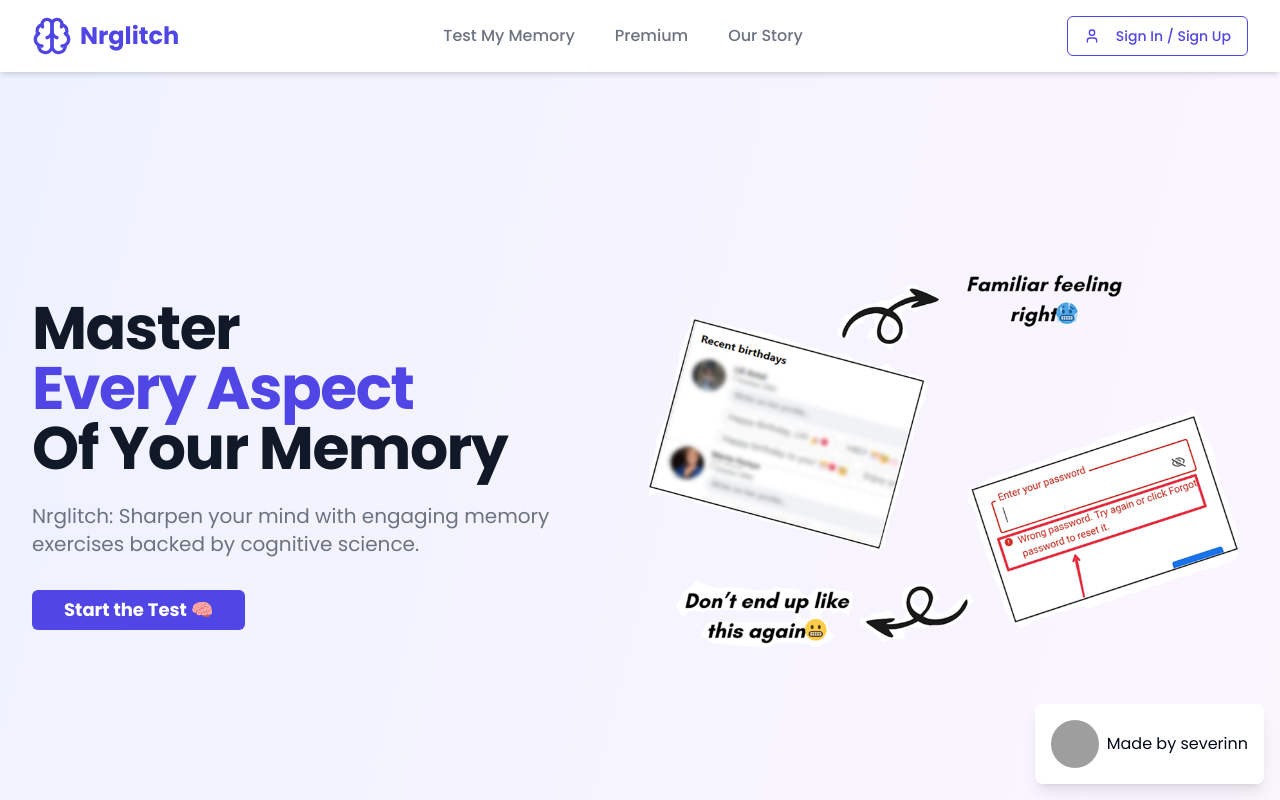
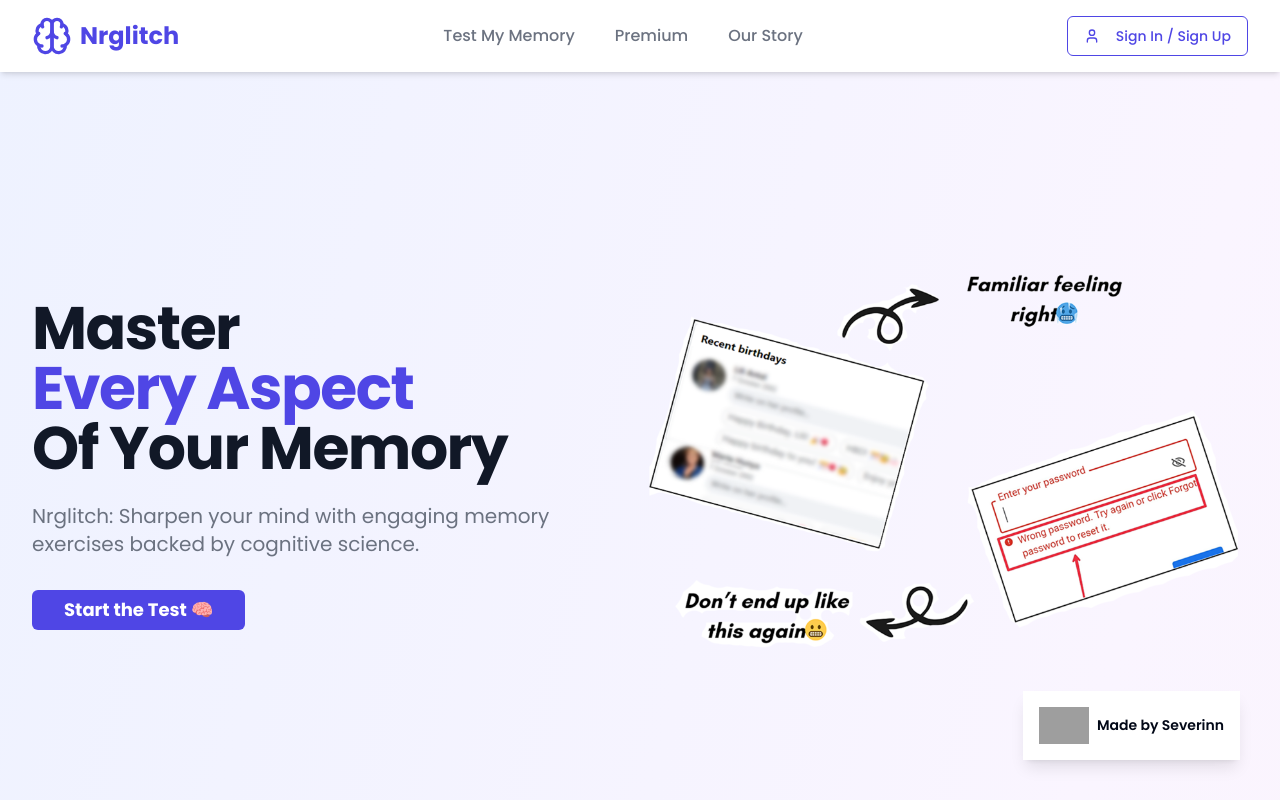
Before and after one commit to severinnhq/memorytest, a Next.js app: page / in a window 1280 px wide. Shown: the top 800 px of the page. Built offline with nearby package versions, Linux system fonts and the light colour scheme; grey boxes are pictures that could not be loaded.

Commit message:
errors debug

```diff
--- a/app/page.tsx
+++ b/app/page.tsx
@@ -6,14 +6,9 @@
 import { AnimatePresence, motion, useScroll, useTransform } from 'framer-motion'
 import { Button } from "@/components/ui/button"
 import { Card, CardContent, CardHeader, CardTitle } from "@/components/ui/card"
-import { Brain, LogOut, Menu, User, Check, Plus, Clock, Database, FileText, Film, Layers, Zap, Calendar, Sparkles, Play, BookOpen, Mail, Trophy, Star, BarChart, Twitter } from 'lucide-react'
+import { Brain, LogOut, Menu, User, Check, Plus, Clock, Database, FileText, Film, Layers, Zap, Calendar, Sparkles, Play, BookOpen, Mail, Trophy, Star, BarChart, Twitter, HelpCircle } from 'lucide-react'
 import Image from 'next/image'
 import { loadStripe } from '@stripe/stripe-js'
-
-
-
-
-
 
 interface User {
   _id: string;
@@ -94,7 +89,7 @@
   },
 ]
 
-export default function Home() {
+export default function Component() {
   const [user, setUser] = useState<User | null>(null)
   const [isMenuOpen, setIsMenuOpen] = useState(false)
   const [isButtonHovered, setIsButtonHovered] = useState(false)
@@ -228,7 +223,7 @@
               </Link>
             </div>
             <nav className="hidden md:flex space-x-10 flex-grow justify-center">
-              <a href="" className="text-base font-medium text-gray-500 hover:text-[#4f46e5] transition-colors duration-200">Test My Memory</a>
+              <a href="#" className="text-base font-medium text-gray-500 hover:text-[#4f46e5] transition-colors duration-200">Test My Memory</a>
               <a href="#premium" className="text-base font-medium text-gray-500 hover:text-[#4f46e5] transition-colors duration-200">Premium</a>
               <a href="#our-story" className="text-base font-medium text-gray-500 hover:text-[#4f46e5] transition-colors duration-200">Our Story</a>
             </nav>
@@ -246,7 +241,7 @@
                 </div>
               ) : (
                 <Link href="/auth" passHref>
-                  <Button variant="outline" className="border-[#4f46e5] text-[#4f46e5] ">
+                  <Button variant="outline"   className="border-[#4f46e5] text-[#4f46e5]">
                     <User className="h-5 w-5 mr-2" />
                     Sign In / Sign Up
                   </Button>
@@ -278,7 +273,7 @@
             className="md:hidden fixed top-16 left-0 right-0 bg-white z-40 shadow-md"
           >
             <div className="px-2 pt-2 pb-3 space-y-1 sm:px-3">
-              <a href="" className="block px-3 py-2 rounded-md text-base font-medium text-gray-500 hover:text-[#4f46e5] hover:bg-[#4f46e5]/10" onClick={toggleMenu}>Test My Memory</a>
+              <a href="#" className="block px-3 py-2 rounded-md text-base font-medium text-gray-500 hover:text-[#4f46e5] hover:bg-[#4f46e5]/10" onClick={toggleMenu}>Test My Memory</a>
               <a href="#premium" className="block px-3 py-2 rounded-md text-base font-medium text-gray-500 hover:text-[#4f46e5] hover:bg-[#4f46e5]/10" onClick={toggleMenu}>Premium</a>
               <a href="#our-story" className="block px-3 py-2 rounded-md text-base font-medium text-gray-500 hover:text-[#4f46e5] hover:bg-[#4f46e5]/10" onClick={toggleMenu}>Our Story</a>
             </div>
@@ -603,12 +598,9 @@
           </div>
         </motion.section>
 
-
-
-
         <section id="contact" className="py-24">
           <div className="max-w-4xl mx-auto px-4 sm:px-6 lg:px-8 flex flex-col items-center">
-    <h2 className="text-4xl font-bold text-center mb-8 text-gray-900">Contact Us</h2> {/* Centering the text */}
+            <h2 className="text-4xl font-bold text-center mb-8 text-gray-900">Contact Us</h2>
             <div className="flex flex-col lg:flex-row lg:w-full">
               <div className="lg:w-1/2 mb-8 lg:mb-0">
                 <div className="bg-white shadow-md p-8" style={{
@@ -618,7 +610,7 @@
                   borderBottomLeftRadius: '48px'
                 }}>
                   <p className="text-center text-gray-600 mb-4">
-            Feel free to get in touch with us if you're interested in personalized tasks, have any recommendations, or are facing any issues!
+                    Feel free to get in touch with us if you&apos;re interested in personalized tasks, have any recommendations, or are facing any issues!
                   </p>
 
                   <div className="flex justify-center space-x-8 mb-6">
@@ -639,7 +631,7 @@
               </div>
 
               <div className="lg:w-1/2 flex justify-center">
-        <img
+                <Image
                   src="https://example.com/your-image.jpg" // Replace with your image URL
                   alt="Contact Illustration"
                   className="shadow-md border border-gray-200 w-full max-w-sm object-cover"
@@ -650,33 +642,15 @@
                     borderBottomRightRadius: '36px',
                     borderBottomLeftRadius: '48px'
                   }}
+                  width={400} // Adjust width as necessary
+                  height={300} // Adjust height as necessary
                 />
               </div>
             </div>
           </div>
         </section>
 
-
-
- {/* Fixed box for Twitter link */}
- <div className="fixed bottom-4 right-4 bg-white rounded-lg shadow-lg p-4 flex items-center space-x-2">
-    <img
-      src="https://example.com/your-image.jpg" // Replace with your image URL
-      alt="Twitter Image"
-      className="w-12 h-12 rounded-full" // Adjust size as needed
-    />
-    <a
-      href="https://x.com/severinnhq"
-      target="_blank"
-      rel="noopener noreferrer"
-      className=""
-    >
-    Made by severinn
-    </a>
-  </div>
-
-
-        {/* FAQ Section    */}
+        {/* FAQ Section */}
         <motion.section
           id="faq"
           className="py-24"
@@ -721,10 +695,12 @@
             </div>
           </div>
         </motion.section>
-      </main>
 
-
-
+        {/* Fixed Box */}
+        <div className="fixed bottom-10 right-10 bg-white shadow-lg p-4 flex items-center cursor-pointer" onClick={() => window.open('https://x.com/severinnhq', '_blank')}>
+          <Image src="/severinn.jpg" alt="Made by Severinn" width={50} height={50} />
+          <span className="ml-2 text-sm font-semibold">Made by Severinn</span>
+        </div>
 
         {/* Footer */}
         <footer className="bg-[#4f46e5] text-white py-12">
@@ -745,25 +721,20 @@
                     Premium
                   </Button>
                 </Link>
-              <Link href="#our-story" passHref>
+                <Link href="#faq" passHref>
                   <Button variant="ghost" className="text-white hover:text-white hover:bg-white/20">
-                  <BookOpen className="h-5 w-5 mr-2" />
-                  Our Story
-                </Button>
-              </Link>
-              <Link href="#contact" passHref>
-                <Button variant="ghost" className="text-white hover:text-white hover:bg-white/20">
-                  <Mail className="h-5 w-5 mr-2" />
-                  Contact
+                    <HelpCircle className="h-5 w-5 mr-2" />
+                    FAQ
                   </Button>
                 </Link>
               </nav>
-          </div>
-          <div className="mt-8 border-t border-white/20 pt-8 text-center">
-            <p className="text-white/80">&copy; 2023 Nrglitch. All rights reserved.</p>
+              <p className="text-center text-sm text-gray-300 mt-6">
+                &copy; {new Date().getFullYear()} Nrglitch. All rights reserved.
+              </p>
             </div>
           </div>
         </footer>
+      </main>
     </div>
   )
 }
```
Lines whose indentation alone changed are shown as unchanged.
